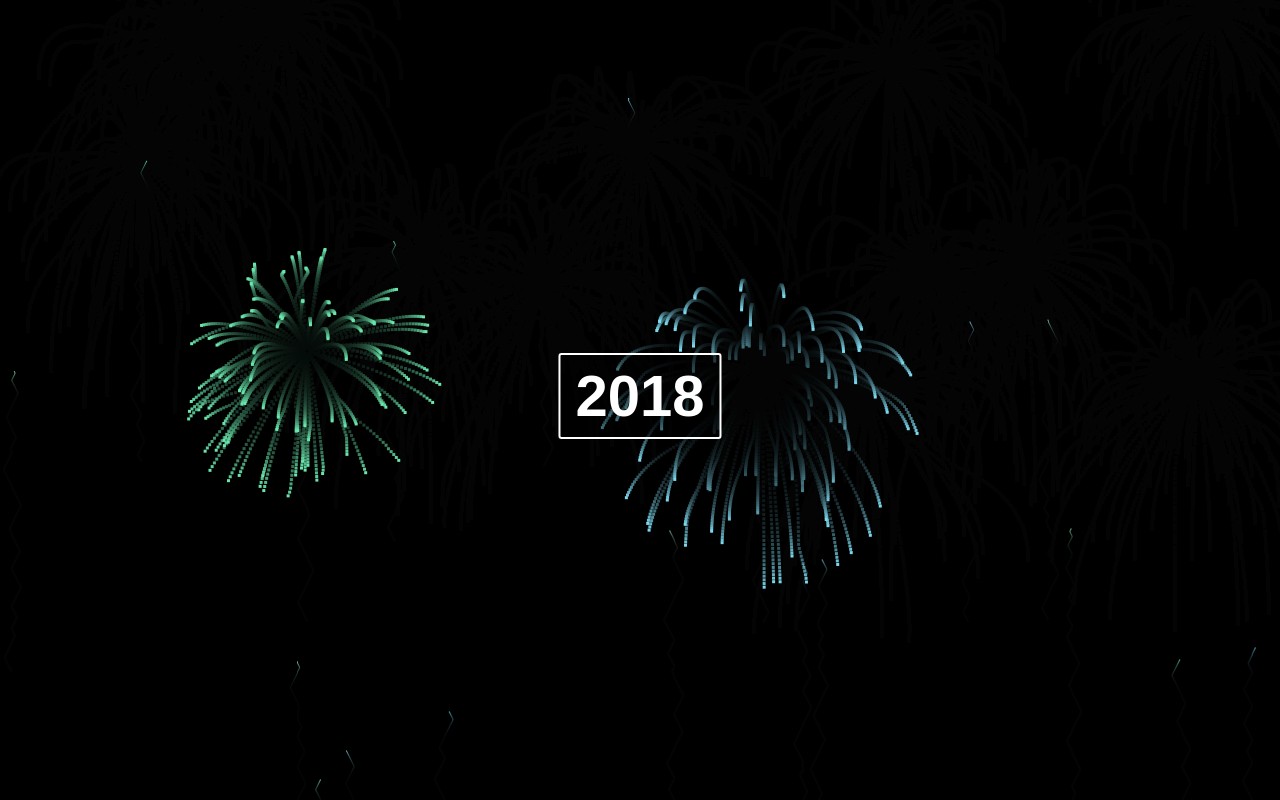
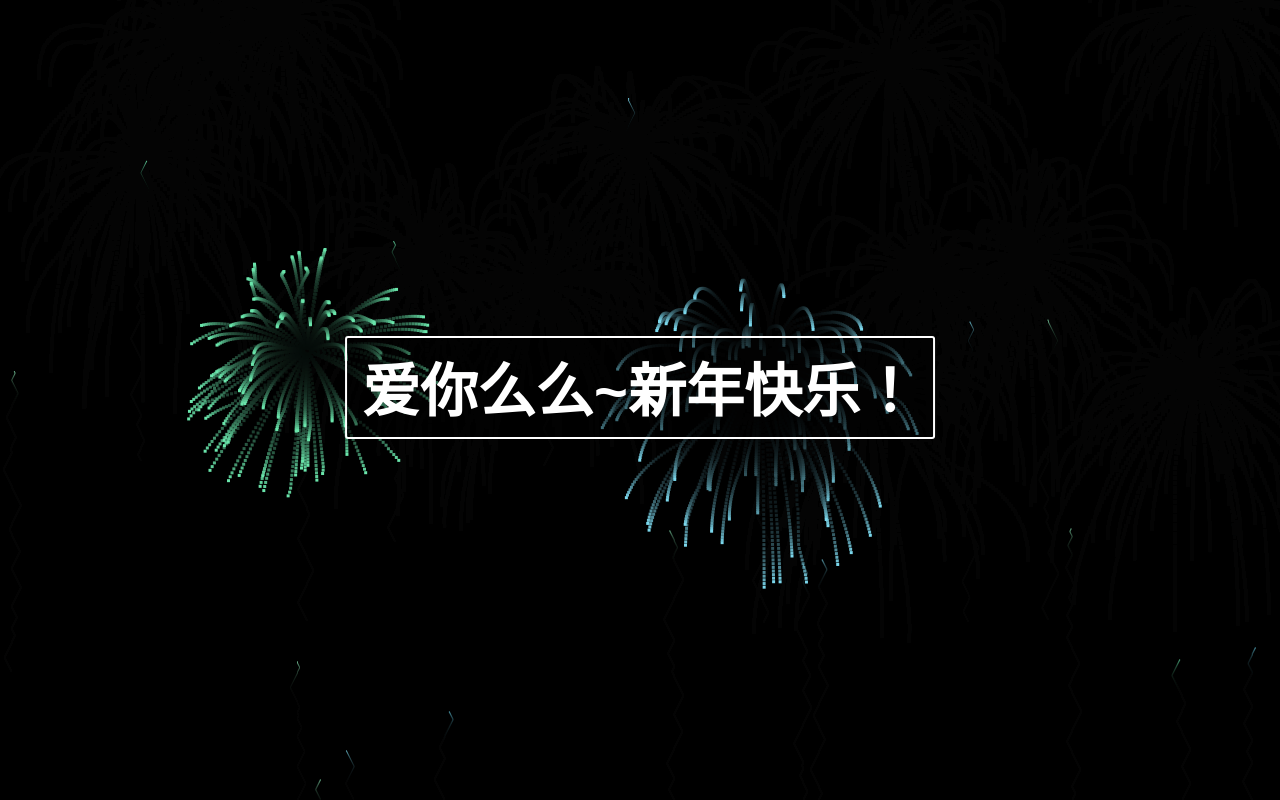
Before and after one commit to yc-Claire/yc-Claire.github.io, a plain HTML site: page index.html in a window 1280 px wide. Drawn offline with Linux system fonts and the light colour scheme.

Commit message:
Update index.html

```diff
--- a/index.html
+++ b/index.html
@@ -2,7 +2,7 @@
 <html>
 <head>
 <meta charset="utf-8">
-<title>HTML5庆祝2018年烟花动画特效 - 站长素材</title>
+<title>胡椒宝贝新年快乐</title>
 
 <style>
 html, body{
@@ -57,7 +57,7 @@ canvas {
 
 <canvas></canvas>
 
-<h1>201<span>8</span></h1>
+<h1>爱你么么~<span>新年快乐！</span></h1>
 
 <script type="text/javascript">
 var ctx = document.querySelector('canvas').getContext('2d')
```
